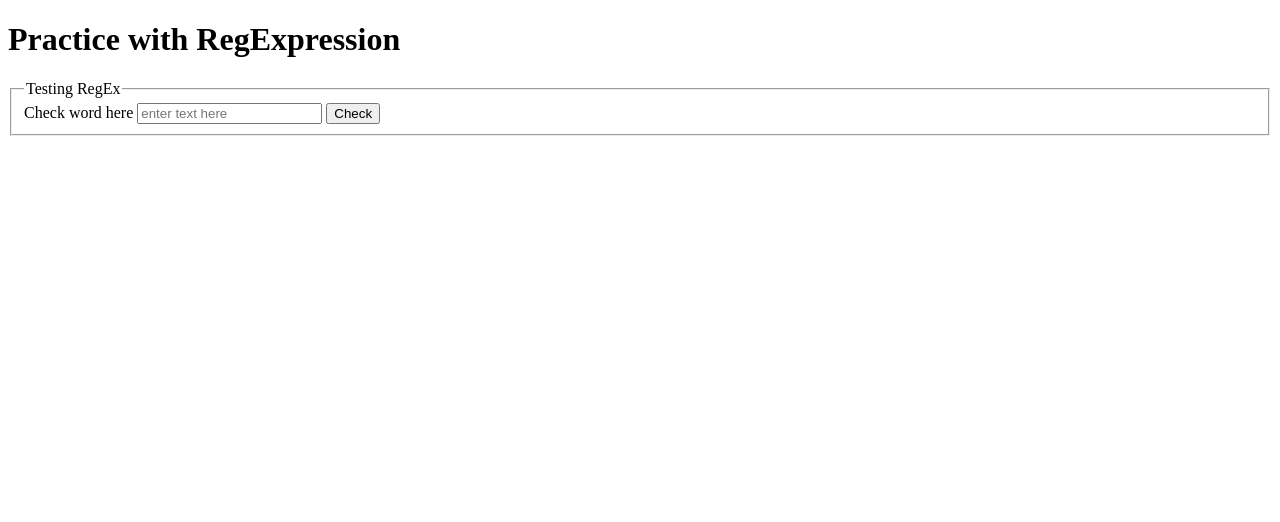
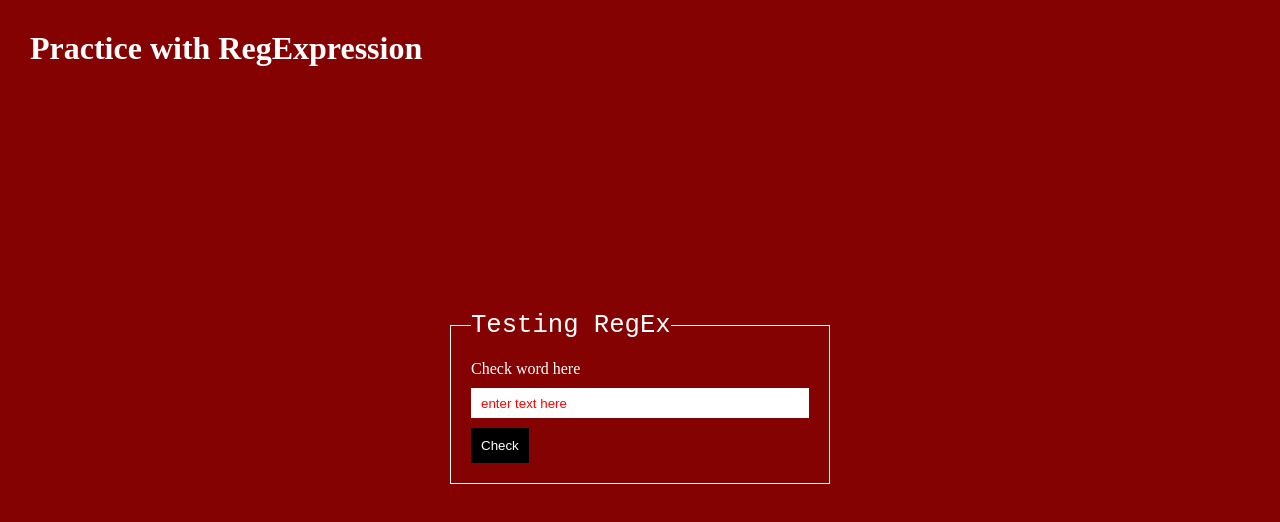
Before and after one commit to designeralabi/mastering-JS, a plain HTML site: page index.html in a window 1280 px wide. Drawn offline with Linux system fonts and the light colour scheme.

Commit message:
apply more styles

```diff
--- a/index.html
+++ b/index.html
@@ -5,6 +5,52 @@
     <meta http-equiv="X-UA-Compatible" content="IE=edge" />
     <meta name="viewport" content="width=device-width, initial-scale=1.0" />
     <title>Document</title>
+    <style>
+      * {
+        margin: 0;
+        padding: 0;
+        box-sizing: border-box;
+      }
+
+      body {
+        background: #850202;
+        color: #fff;
+        padding: 30px;
+      }
+      fieldset {
+        width: 380px;
+        margin: 0 auto;
+        padding: 20px;
+        border: 1px solid #fff;
+        margin-top: 20%;
+      }
+
+      legend {
+        font-family: "Courier New", Courier, monospace;
+        font-size: 1.6rem;
+      }
+
+      input {
+        width: 100%;
+        height: 30px;
+        border: none;
+        outline: none;
+        margin: 10px 0;
+        padding: 10px;
+      }
+
+      input::placeholder{
+        color: red;
+      }
+
+      button {
+        border: none;
+        outline: none;
+        background-color: #000;
+        color: #fff;
+        padding: 10px;
+      }
+    </style>
   </head>
   <body>
     <h1>Practice with RegExpression</h1>
```
